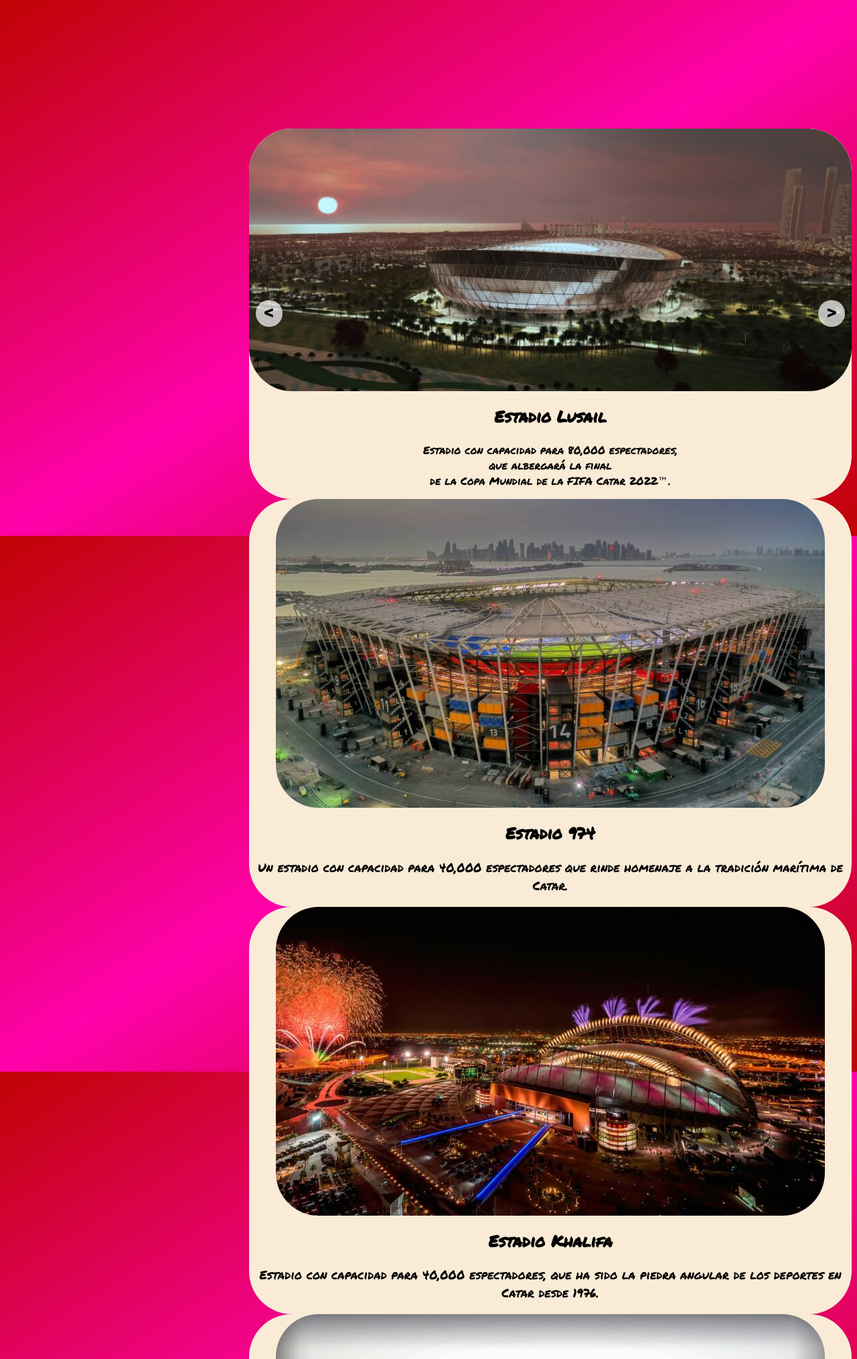
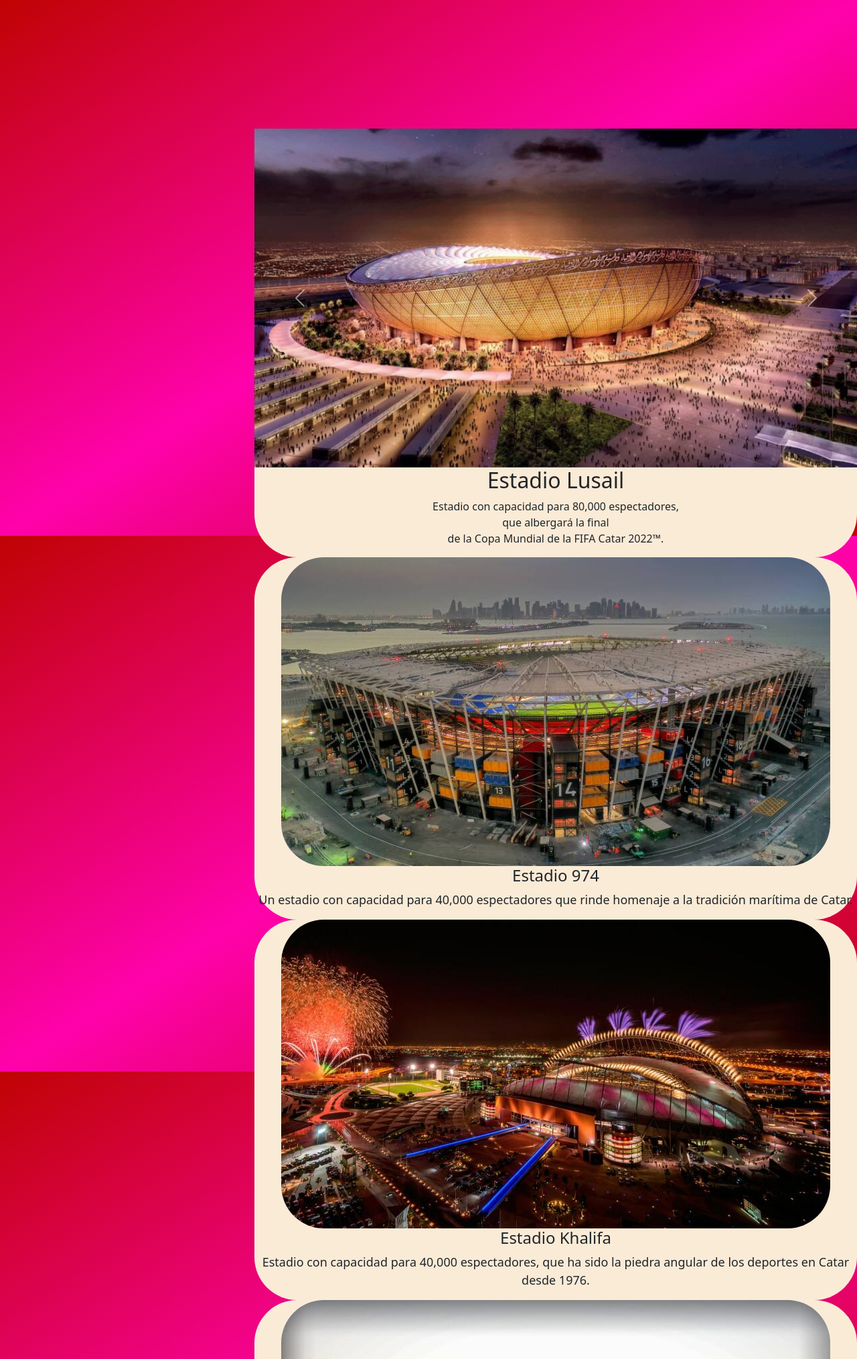
Before and after one commit to FeduuML/qatarclic, a PHP site: page /qatarclic/main/sobreqatar/Estadios/Estadios.php in a window 1280 px wide. Shown: the top 2029 px of the page at 67% size. Run offline with PHP 8.4, Linux system fonts and the light colour scheme.

Commit message:
Carrusel

```diff
--- a/main/sobreqatar/Estadios/Estadios.css
+++ b/main/sobreqatar/Estadios/Estadios.css
@@ -17,53 +17,14 @@ body
     border-radius: 4rem;
     display: inline;
     float: right;
-    overflow: hidden;
-    position: relative;
+
+
     text-align: center;
 }
 .caja:hover{
     box-shadow: 0rem 0.4rem 0.8rem rgba(0,0,0,0.4);
 }
 
-.caja-slider{
-    display: flex;
-    height: 50%;
-    width: 300%;
-    margin-left: -100%;
-}
-
-.slider-section{
-    width: 100%;
-}
-.slider-img{
-    display: block;
-    width: 100%;
-    height: 100%;
-    object-fit: cover;
-}
-.slider-btn{
-position: absolute;
-width: 40px;
-height: 40px;
-background: rgba(255,255,255,0.7);
-top: 50%;
-transform: translateY(-50%);
-font-size: 30px;
-font-weight: bold;
-font-family: 'roboto';
-text-align: center;
-border-radius: 50%;
-cursor: pointer;
-}
-.slider-btn:hover{
-background:#ffff;
-}
-.slider-btn-left{
-left: 10px;
-}
-.slider-btn-right{
-right: 10px;
-}
 
 
 
--- a/main/sobreqatar/Estadios/Estadios.php
+++ b/main/sobreqatar/Estadios/Estadios.php
@@ -7,7 +7,7 @@
         <link rel="preconnect" href="https://fonts.gstatic.com" crossorigin>
         <link href="https://fonts.googleapis.com/css2?family=Permanent+Marker&display=swap" rel="stylesheet">
         <meta name="viewport" content="width=device-width, initial-scale=1.0">
-
+        <link href="https://cdn.jsdelivr.net/npm/bootstrap@5.2.1/dist/css/bootstrap.min.css" rel="stylesheet" integrity="sha384-iYQeCzEYFbKjA/T2uDLTpkwGzCiq6soy8tYaI1GyVh/UjpbCx/TYkiZhlZB6+fzT" crossorigin="anonymous">
 
     </head>
 
@@ -91,47 +91,32 @@
 navegador-->
 
 
-    <div>
 <div class="caja">
-            <div class="caja-slider" id="slider">
-
-                <div class="slider-section">
-                    <img id=photo src="qatar-fotos/lusail_estadio2.jpg" alt="" class="slider-img">
+            <div id="carouselExampleControls" class="carousel slide" data-bs-ride="carousel">
+            <div class="carousel-inner">
+                <div class="carousel-item active">
+                <img src="qatar-fotos/lusail_estadio2.jpg" class="d-block w-100" alt="...">
                 </div>
-                <div class="slider-section">
-                    <img id=photo src="qatar-fotos/lusail_estadio3.jpg" alt="" class="slider-img">
+                <div class="carousel-item">
+                <img src="qatar-fotos/lusail_estadio3.jpg" class="d-block w-100" alt="...">
                 </div>
-                <div class="slider-section">
-                    <img id=photo src="qatar-fotos/lusail_estadio.jpg" alt="" class="slider-img">
+                <div class="carousel-item">
+                <img src="qatar-fotos/lusail_estadio.jpg" class="d-block w-100" alt="...">
                 </div>
             </div>
-            <div class="slider-btn slider-btn-right" id="btn-right">&#62</div>
-            <div class="slider-btn slider-btn-left" id="btn-left">&#60</div>
+            <button class="carousel-control-prev" type="button" data-bs-target="#carouselExampleControls" data-bs-slide="prev">
+                <span class="carousel-control-prev-icon" aria-hidden="true"></span>
+                <span class="visually-hidden">Previous</span>
+            </button>
+            <button class="carousel-control-next" type="button" data-bs-target="#carouselExampleControls" data-bs-slide="next">
+                <span class="carousel-control-next-icon" aria-hidden="true"></span>
+                <span class="visually-hidden">Next</span>
+            </button>
+            </div>
          <h2>Estadio Lusail</h2>
         <p> Estadio con capacidad para 80,000 espectadores,<br> que albergará la final <br>de la Copa Mundial de la FIFA Catar 2022™.</p>
 </div>
 
-
-        <!--<div class="caja">
-        <div class="caja-slider" id="slider">
-
-            <div class="slider-section">
-                <img id=photo src="qatar-fotos/lusail_estadio2.jpg" alt="" class="slider-img">
-            </div>
-            <div class="slider-section">
-                <img id=photo src="qatar-fotos/lusail_estadio3.jpg" alt="" class="slider-img">
-            </div>
-            <div class="slider-section">
-                <img id=photo src="qatar-fotos/lusail_estadio.jpg" alt="" class="slider-img">
-            </div>
-            </div>
-            <div class="slider-btn slider-btn-right" id="btn-right">&#62</div>
-            <div class="slider-btn slider-btn-left" id="btn-left">&#60</div>
-            <h2>Estadio Al Bait</h2>
-            <p> Estadio con capacidad para 80,000 espectadores,<br> que albergará la final <br>de la Copa Mundial de la FIFA Catar 2022™.</p>
-        </div>-->
-
-    </div>
 
     <section>
         <div class="caja" id="left">
@@ -173,7 +158,8 @@ navegador-->
             <p> Estadio con capacidad para 40,000 espectadores situado en los terrenos del antiguo estadio Ahmad bin Ali.</p>
         </div>
     </section>
-
+<!-- JavaScript Bundle with Popper -->
+<script src="https://cdn.jsdelivr.net/npm/bootstrap@5.2.1/dist/js/bootstrap.bundle.min.js" integrity="sha384-u1OknCvxWvY5kfmNBILK2hRnQC3Pr17a+RTT6rIHI7NnikvbZlHgTPOOmMi466C8" crossorigin="anonymous"></script>
     </body>
 </html>
 <script>
@@ -181,4 +167,4 @@ navegador-->
         window.location.href="estadios.php";
     }
 </script>
-<script src="estadios.js"></script>
+<!--<script src="estadios.js"></script>-->
```
Also changed, not shown: main/profile/profile.php (line endings or trailing spaces), main/sobreqatar/Estadios/qatar-fotos/lusail_estadio3.jpg. Lines whose indentation alone changed are shown as unchanged.
